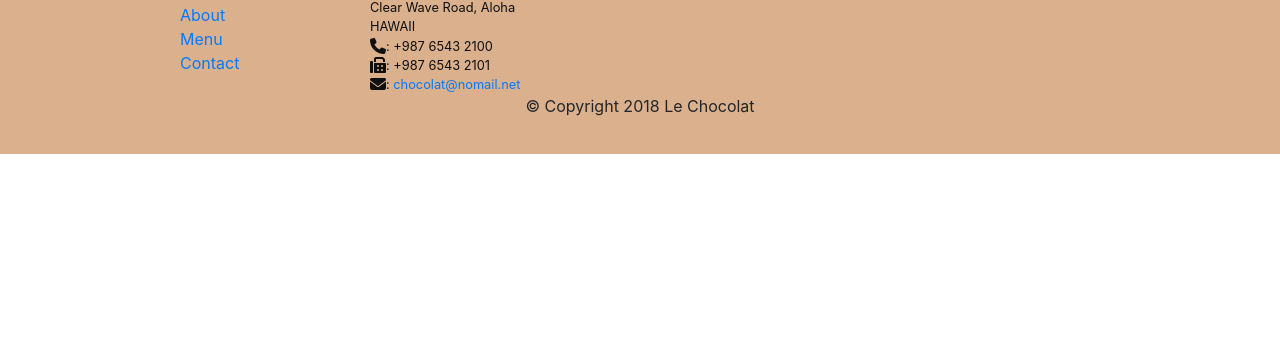
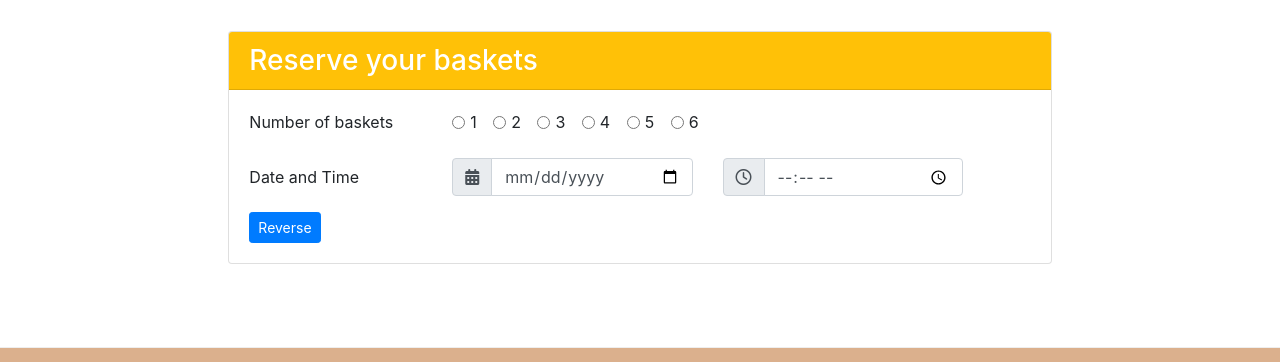
Before and after one commit to aggeliki1997/lechocolat, a plain HTML site: page index.html in a window 1280 px wide. Shown: the part 1586-1948 px from the top of the page. Before the commit the page ends 1740 px from the top, so only its background shows below. Drawn offline with nearby package versions, Linux system fonts and the light colour scheme.

Commit message:
Bootstrap Assignment 9 Task 1

```diff
--- a/index.html
+++ b/index.html
@@ -27,12 +27,16 @@
 
             <div class="collapse navbar-collapse" id="Navbar">
                 <ul class="navbar-nav">
-                <li class="nav-item active"><a class="nav-link" href="#"><span class="fa fa-home fa-lg"></span> Home</a>
+                    <li class="nav-item active"><a class="nav-link" href="#"><span class="fa fa-home fa-lg"></span>
+                            Home</a>
                     </li>
-                <li class="nav-item"><a class="nav-link" href="./aboutus.html"><span class="fa fa-info fa-lg"></span>
+                    <li class="nav-item"><a class="nav-link" href="./aboutus.html"><span
+                                class="fa fa-info fa-lg"></span>
                             About</a></li>
-                <li class="nav-item"><a class="nav-link" href="#"><span class="fa fa-list fa-lg"></span> Menu</a></li>
-                <li class="nav-item"><a class="nav-link" href="./contactus.html"><span class="fa fa-address-card fa-lg"></span>
+                    <li class="nav-item"><a class="nav-link" href="#"><span class="fa fa-list fa-lg"></span> Menu</a>
+                    </li>
+                    <li class="nav-item"><a class="nav-link" href="./contactus.html"><span
+                                class="fa fa-address-card fa-lg"></span>
                             Contact</a></li>
                 </ul>
             </div>
@@ -41,12 +45,12 @@
     <header class="jumbotron">
         <div class="container">
             <div class="row row-header">
-                <div class="col-12 col-sm-8">
+                <div class="col-12 col-sm-6">
                     <h1>Le Chocolat</h1>
                     <p> We combine experience with creativity to create innovative tastes based on classic chocolate
                         recipes. Our creations will travel you in the chocolate world!</p>
                 </div>
-                <div class="col- col-sm-">
+                <div class="col-12 col-sm-3">
                     <img src="images/images/logo.png" class="img-fluid" class="img-fluid">
                 </div>
             </div>
@@ -60,8 +64,8 @@
             </div>
             <div class="col-sm col-md">
                 <div class="media">
-                    <img class="d-flex mr-3 img-thumbnail align-self-center"
-                        src="images/images/dark85.jpg" alt="85% DARK CHOCOLATE">
+                    <img class="d-flex mr-3 img-thumbnail align-self-center" src="images/images/dark85.jpg"
+                        alt="85% DARK CHOCOLATE">
                     <div class="media-body">
                         <h2 class="mt-0">85% DARK CHOCOLATE
                             <span class="badge-danger">HOT</span>
@@ -74,19 +78,19 @@
             </div>
         </div>
     </div>
-<div class= "container">
+    <div class="container">
         <div class="row flex-row-reverse row-content  align-items-center">
             <div class="col-sm-4 col-md-3">
                 <h3>WEEK’S OFFER</h3>
             </div>
             <div class="col-sm col-md">
                 <div class="media">
-                    <img class="d-flex mr-3 img-thumbnail align-self-center"
-                        src="images/images/promotion.jpg" alt="week's offer">
+                    <img class="d-flex mr-3 img-thumbnail align-self-center" src="images/images/promotion.jpg"
+                        alt="week's offer">
                     <div class="media-body">
                         <h2 class="mt-0">Our basket
                             <span class="badge-danger">NEW</span>
-                             <span class= "badge badge-pill badge-success">$4.99</span>
+                            <span class="badge badge-pill badge-success">$4.99</span>
                         </h2>
                         <p class="col d-none d-sm-block">This week we offer a basket with 10 delicious chocolates!</p>
                     </div>
@@ -95,15 +99,15 @@
         </div>
     </div>
 
-          <div class= "container">
-        <div class="row row-content align-items-center flex-row-reverse" >
+    <div class="container">
+        <div class="row row-content align-items-center flex-row-reverse">
             <div class="col-sm-4 col-md-3">
                 <h3>Meet our Specialists</h3>
             </div>
             <div class="col-sm col-md">
                 <div class="media">
-                    <img class="d-flex mr-3 img-thumbnail align-self-center"
-                        src="images/images/cartoonVasilis.png" alt="Vasilis Wilson">
+                    <img class="d-flex mr-3 img-thumbnail align-self-center" src="images/images/cartoonVasilis.png"
+                        alt="Vasilis Wilson">
                     <div class="media-body">
                         <h2 class="mt-0">Vasilis Wilson</h2>
                         <p class="col d-none d-md-block">Vasilis is well informed of all the current
@@ -113,6 +117,77 @@
             </div>
         </div>
     </div>
+
+
+    <div class="row row-content  justify-content-center align-items-center">
+        <div class="col-12 col-sm-8">
+            <div class="card border-default">
+                <h3 class="card-header bg-warning text-white" id="reserve form">Reserve your baskets</h3>
+                <div class="card-body">
+                    <form>
+                        <div class="form-group row">
+                            <label class="col-12 col-sm-3">Number of baskets</label>
+                            <div class="col col-sm-9">
+                                <div class="form-check form-check-inline">
+                                    <input class="form-check-input" type="radio" name="inlineRadioOptions"
+                                        id="inlineRadio1" value="option1">
+                                    <label class="form-check-label" for="inlineRadio1">1</label>
+                                </div>
+                                <div class="form-check form-check-inline">
+                                    <input class="form-check-input" type="radio" name="inlineRadioOptions"
+                                        id="inlineRadio2" value="option2">
+                                    <label class="form-check-label" for="inlineRadio2">2</label>
+                                </div>
+                                <div class="form-check form-check-inline">
+                                    <input class="form-check-input" type="radio" name="inlineRadioOptions"
+                                        id="inlineRadio3" value="option3">
+                                    <label class="form-check-label" for="inlineRadio3">3</label>
+                                </div>
+                                <div class="form-check form-check-inline">
+                                    <input class="form-check-input" type="radio" name="inlineRadioOptions"
+                                        id="inlineRadio4" value="option4">
+                                    <label class="form-check-label" for="inlineRadio4">4</label>
+                                </div>
+                                <div class="form-check form-check-inline">
+                                    <input class="form-check-input" type="radio" name="inlineRadioOptions"
+                                        id="inlineRadio5" value="option5">
+                                    <label class="form-check-label" for="inlineRadio5">5</label>
+                                </div>
+                                <div class="form-check form-check-inline">
+                                    <input class="form-check-input" type="radio" name="inlineRadioOptions"
+                                        id="inlineRadio6" value="option6">
+                                    <label class="form-check-label" for="inlineRadio6">6</label>
+                                </div>
+                            </div>
+                        </div>
+
+                        <div class="form-group row">
+                            <label class="col-12 col-sm-3 col-form-label">Date and Time</label>
+                            <div class="input-group col-12 col-sm-4">
+                                <div class="input-group-prepend">
+                                    <span class="input-group-text" id="date"> <i class="fa fa-calendar"
+                                            aria-hidden="true"></i>
+                                    </span>
+                                </div>
+                                <input type="date" class="form-control" id="dateInput">
+                            </div>
+
+                            <div class="input-group col-12 col-sm-4">
+                                <div class="input-group-prepend">
+                                    <span class="input-group-text" id="time"><i class="fa fa-clock-o"
+                                            aria-hidden="true"></i></span>
+                                </div>
+                                <input type="time" class="form-control" id="timeInput">
+                            </div>
+                        </div>
+
+                        <button type="submit" class="btn btn-primary btn-sm col-sm-offset-2">Reverse</button>
+                    </form>
+                </div>
+            </div>
+        </div>
+    </div>
+
 
     <footer class="footer">
         <div class="container">
```
Lines whose indentation alone changed are shown as unchanged.
